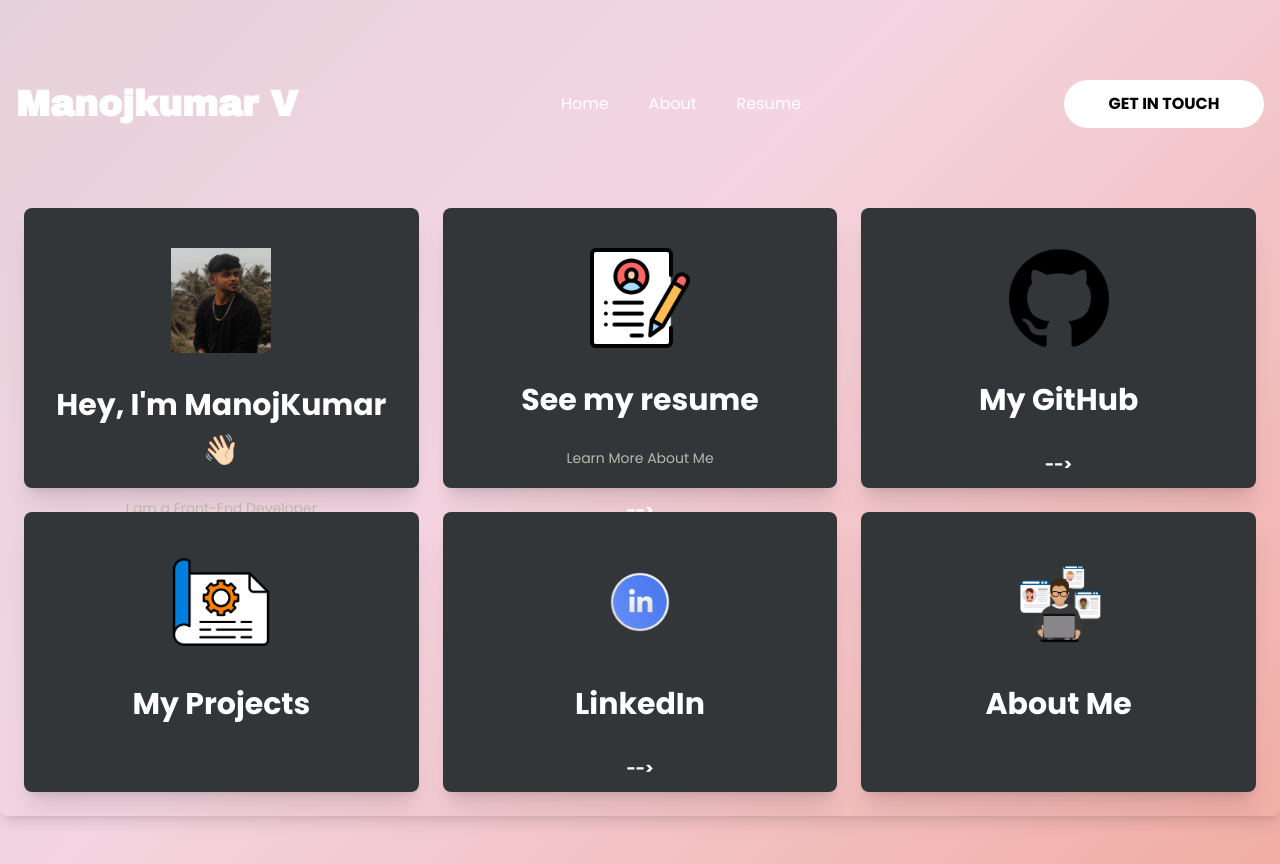
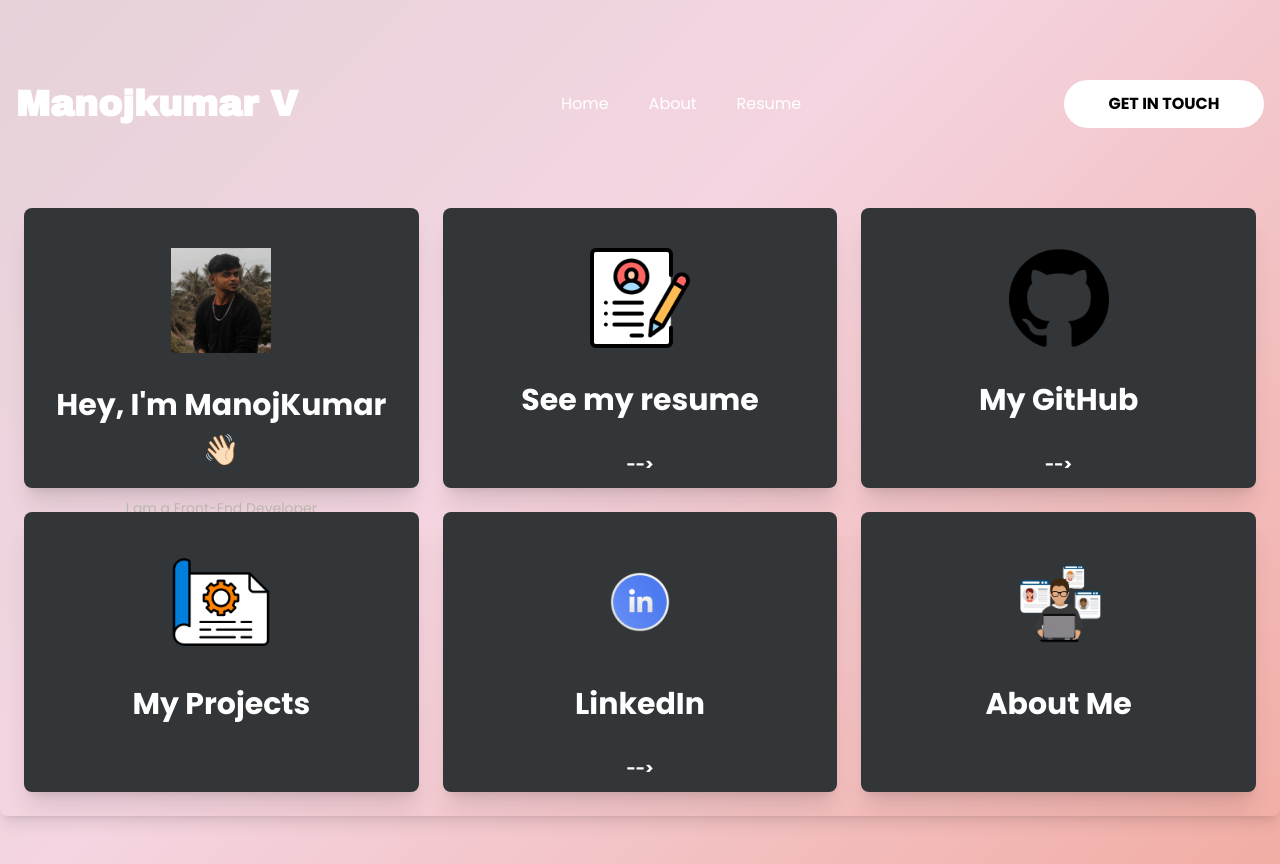
Before and after one commit to Vmkmanoj/Portfolio, a React (Vite) app: page / in a window 1280 px wide. Built offline with nearby package versions, Linux system fonts and the light colour scheme.

Commit message:
Update innerfiled.jsx

```diff
--- a/src/Componant/innerfiled.jsx
+++ b/src/Componant/innerfiled.jsx
@@ -54,7 +54,6 @@ function Innerfiled() {
             {
               img: resume,
               title: "See my resume",
-              description: "Learn More About Me",
               link: "https://drive.google.com/file/d/1mG-rWAs8_Oov35O38hbiQuEHdF7s0JdW/view?usp=sharing",
             },
             {
```
